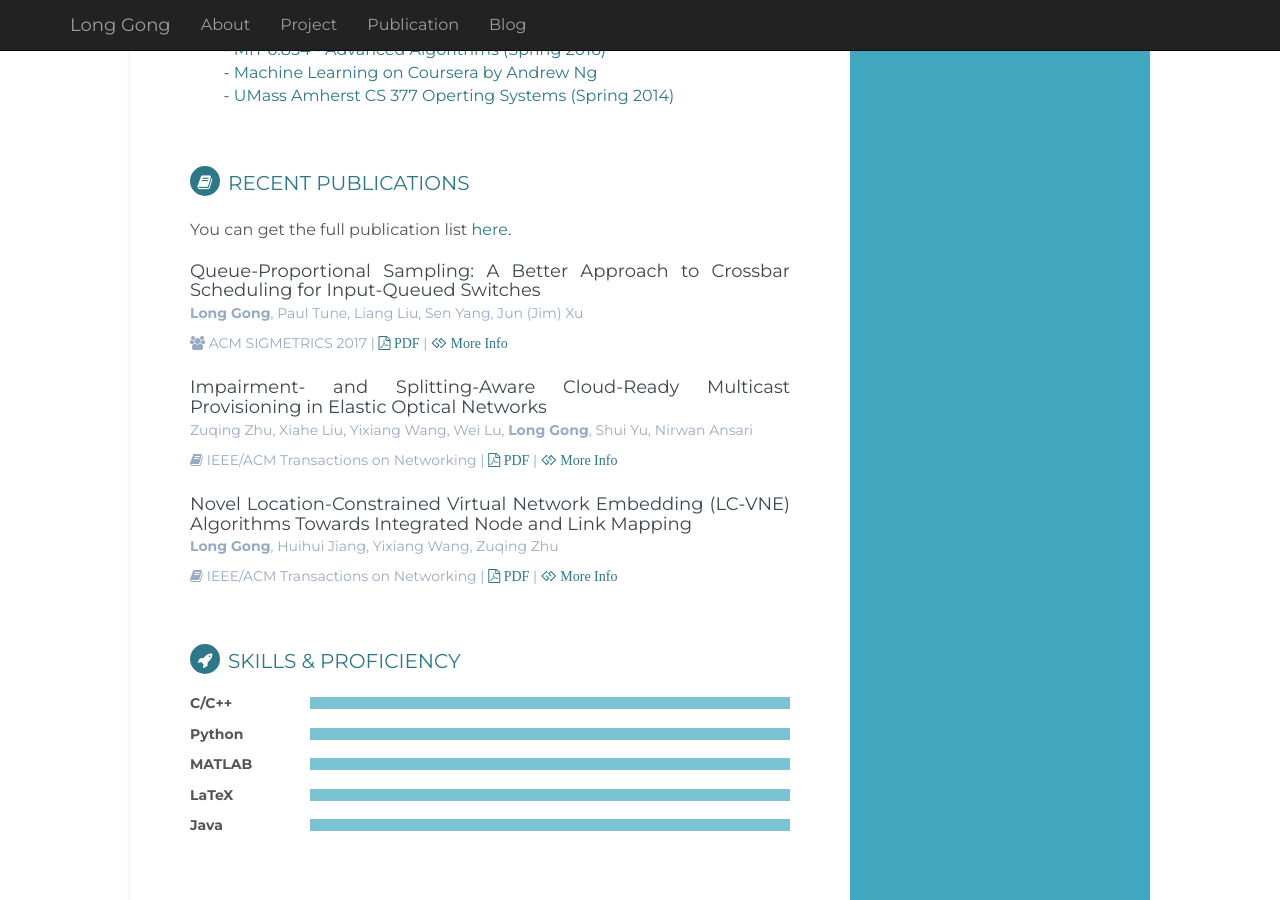
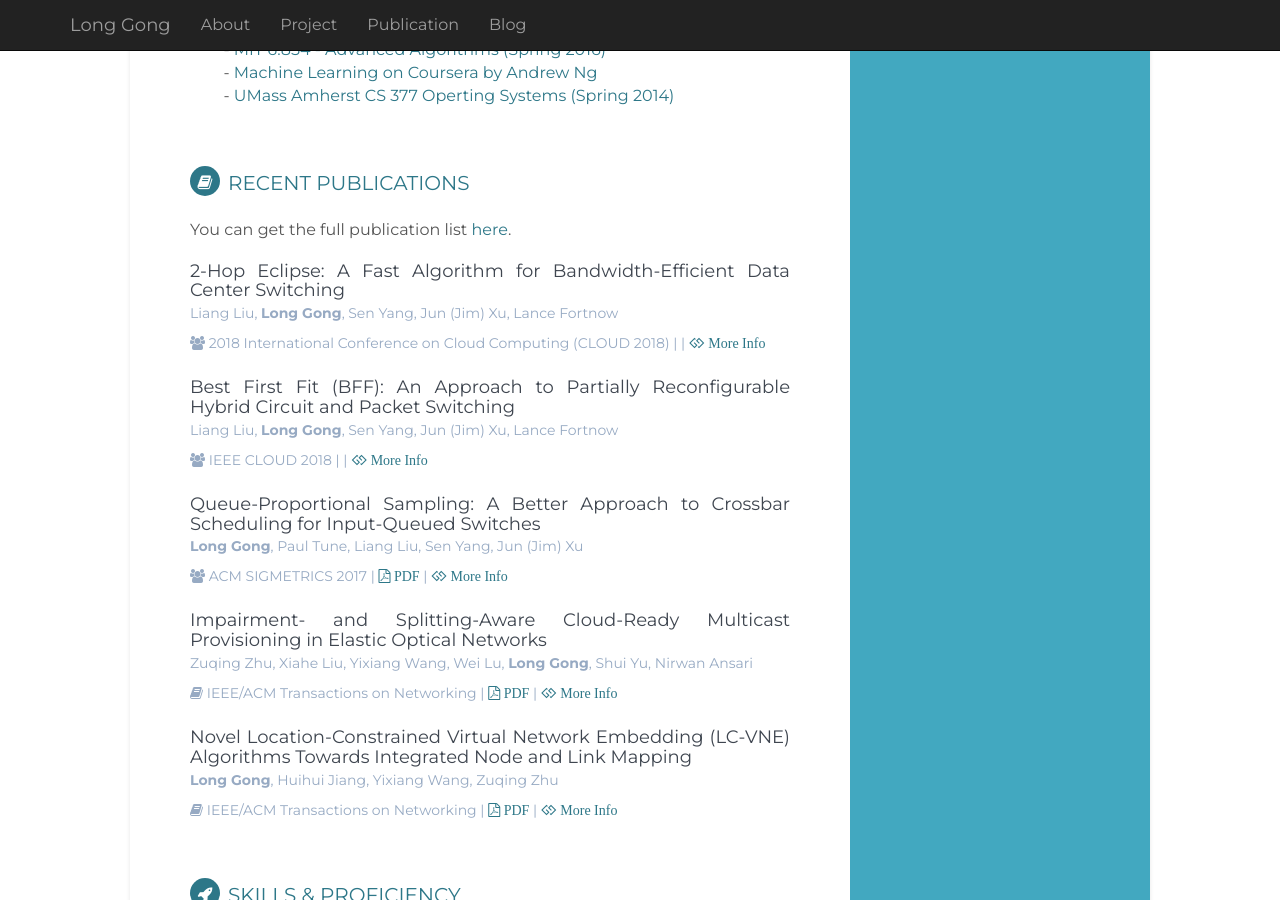
Before and after one commit to lgong30/lgong30.github.io, a Jekyll site: the page built from _pages/01_about.md, in a window 1280 px wide and 900 px high, scrolled down 1899 px. Built offline with Jekyll 4.4.1, drawn with Linux system fonts in a browser that asks for light colours; nearby versions of some CDN libraries; comment, search, counter and statistics services are not loaded.

Commit message:
add papers

```diff
--- a/_config.yml
+++ b/_config.yml
@@ -146,6 +146,17 @@ news:
     content: "\"Discover\" <a href=\"https://www.youtube.com/watch?v=rYW7kQRyUvA\">a very useful tutorial on Open vSwitch</a> on YouTuBe, which shows how to connect two VMs through OVS bridge"
 
 publications:
+  - pub5:
+    title: "2-Hop Eclipse: A Fast Algorithm for Bandwidth-Efficient Data Center Switching"
+    authors: ["Liang Liu", "Long Gong", "Sen Yang", "Jun (Jim) Xu", "Lance Fortnow"]
+    conference: 2018 International Conference on Cloud Computing (CLOUD 2018)
+    url: http://icws.org/2018/resources/SCF2018-AP-0606.pdf
+  - pub4:
+    title: "Best First Fit (BFF): An Approach to Partially Reconfigurable Hybrid Circuit and Packet
+Switching"
+    authors: ["Liang Liu", "Long Gong", "Sen Yang", "Jun (Jim) Xu", "Lance Fortnow"]
+    conference: IEEE CLOUD 2018
+    url: http://conferences.computer.org/services/2018/assets/files/IEEECongress_techprogram_CHAIRS.pdf
   - pub3:
     title: "Queue-Proportional Sampling: A Better Approach to Crossbar Scheduling for Input-Queued Switches"
     authors: ["Long Gong", "Paul Tune", "Liang Liu", "Sen Yang", "Jun (Jim) Xu"]
```
